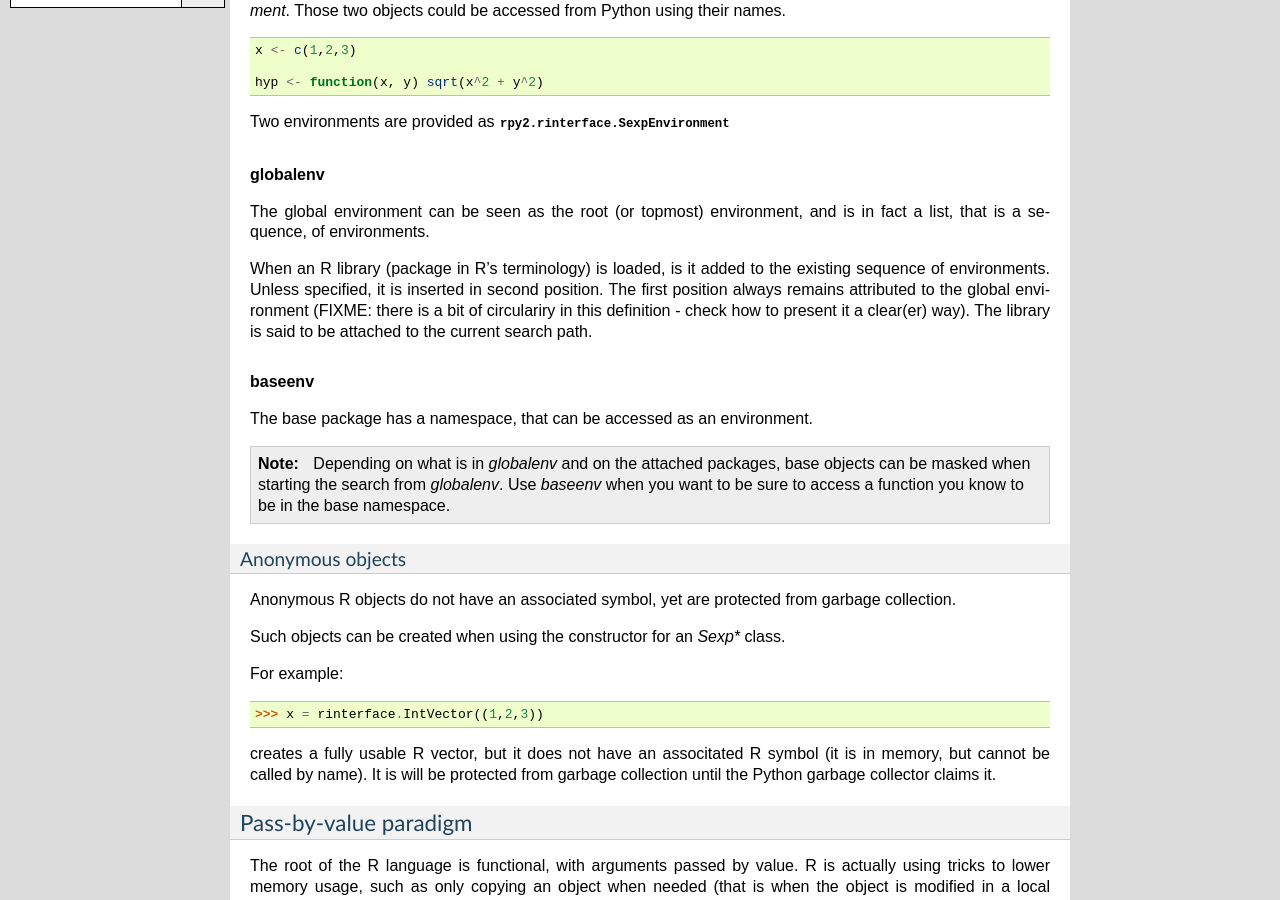
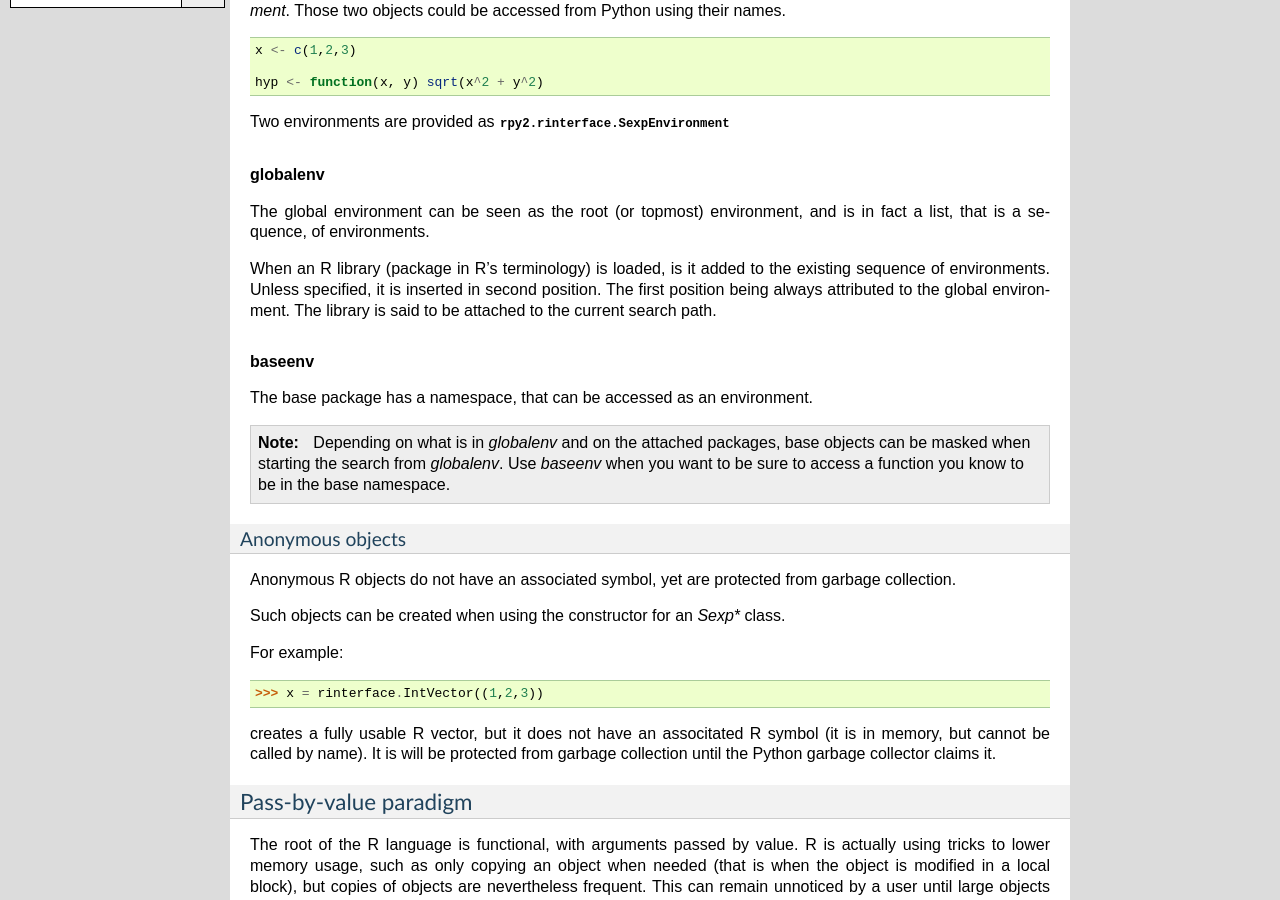
Before and after one commit to rpy2/rpy2, a Sphinx documentation site: the page built from doc/source/rinterface.rst, in a window 1280 px wide and 900 px high, scrolled down 1270 px. Built offline with Sphinx 7.4.7, drawn with Linux system fonts in a browser that asks for light colours; formulas are drawn with MathJax 3; cross-references to code outside the pages are shown as plain code; some of the changed text lies outside the part shown.

```diff
--- a/doc/source/rinterface.rst
+++ b/doc/source/rinterface.rst
@@ -109,9 +109,7 @@ and is in fact a list, that is a sequence, of environments.
 When an R library (package in R's terminology) is loaded,
 is it added to the existing sequence of environments. Unless
 specified, it is inserted in second position. The first position
-always remains attributed to the global environment
-(FIXME: there is a bit of circulariry in this definition - check
-how to present it a clear(er) way).
+being always attributed to the global environment.
 The library is said to be attached to the current search path.
 
 .. index::
```
Also changed, not shown: other parts of doc/source/rinterface.rst (+34 -0 lines).
